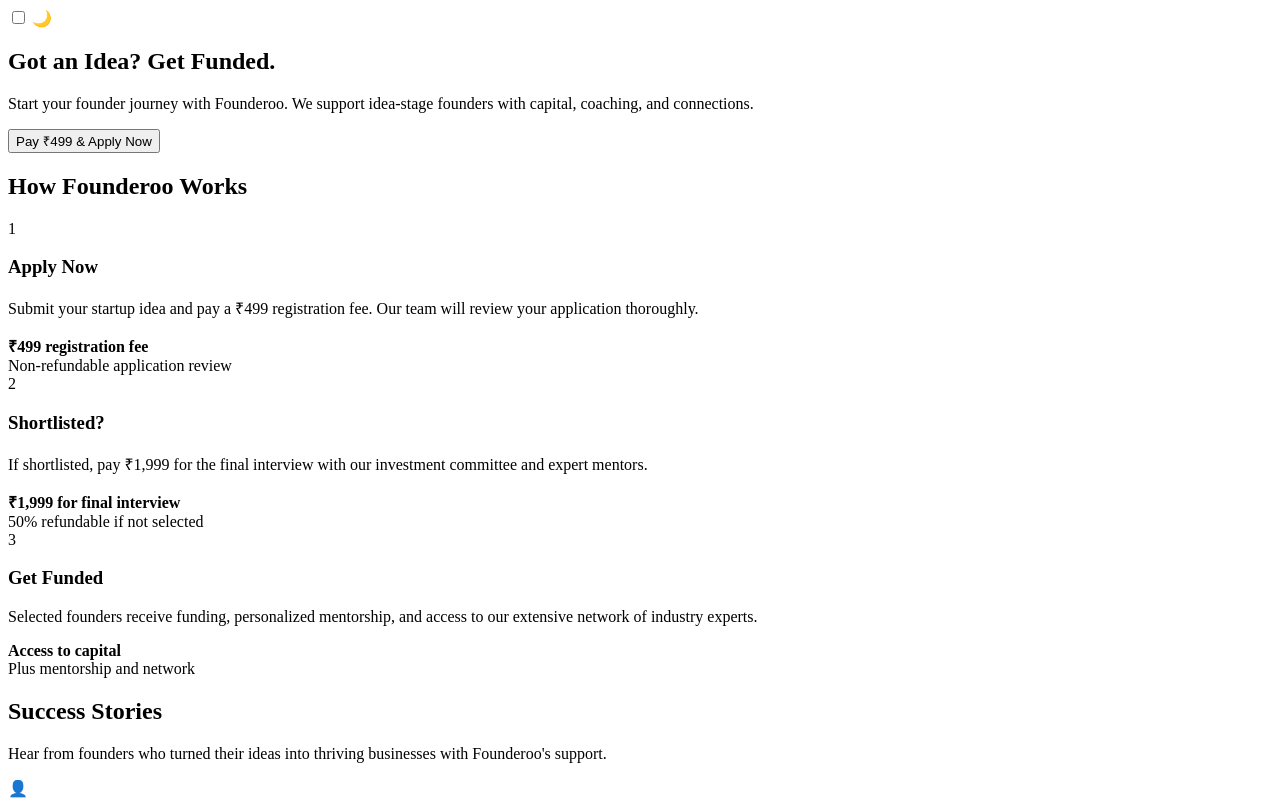
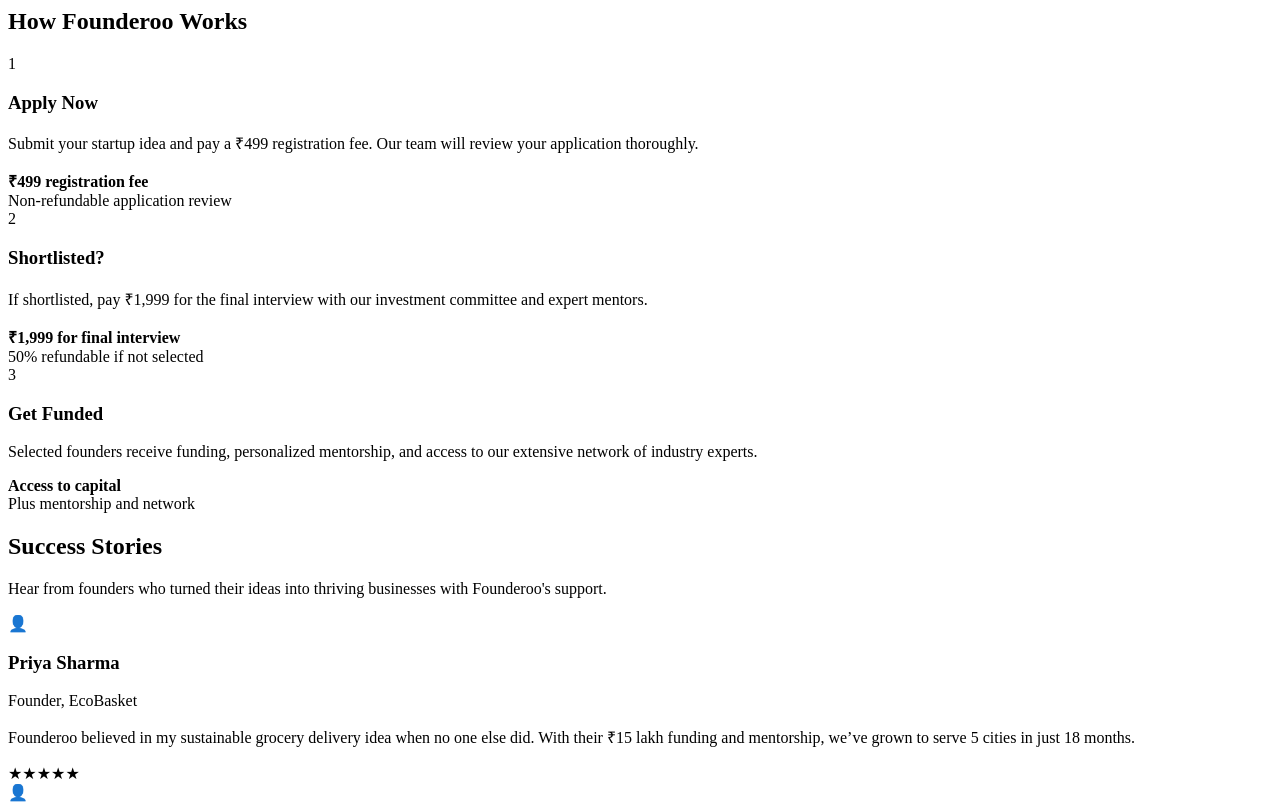
Before and after one commit to shaan-777/Founderoo, a plain HTML site: page index.html in a window 1280 px wide. Shown: the top 805 px of the page. Drawn offline with Linux system fonts and the light colour scheme.

Commit message:
Update index.html

```diff
--- a/index.html
+++ b/index.html
@@ -1,15 +1,4 @@
 
-        <input type="checkbox" id="themeToggle" />
-        <span>🌙</span>
-      </label>
-    </div>
-  </nav>
-
-  <section class="hero">
-    <h1>Got an Idea? Get Funded.</h1>
-    <p>Start your founder journey with Founderoo. We support idea-stage founders with capital, coaching, and connections.</p>
-    <button class="cta">Pay ₹499 & Apply Now</button>
-  </section>
 
   <section class="how-it-works">
     <h2>How Founderoo Works</h2>
```
